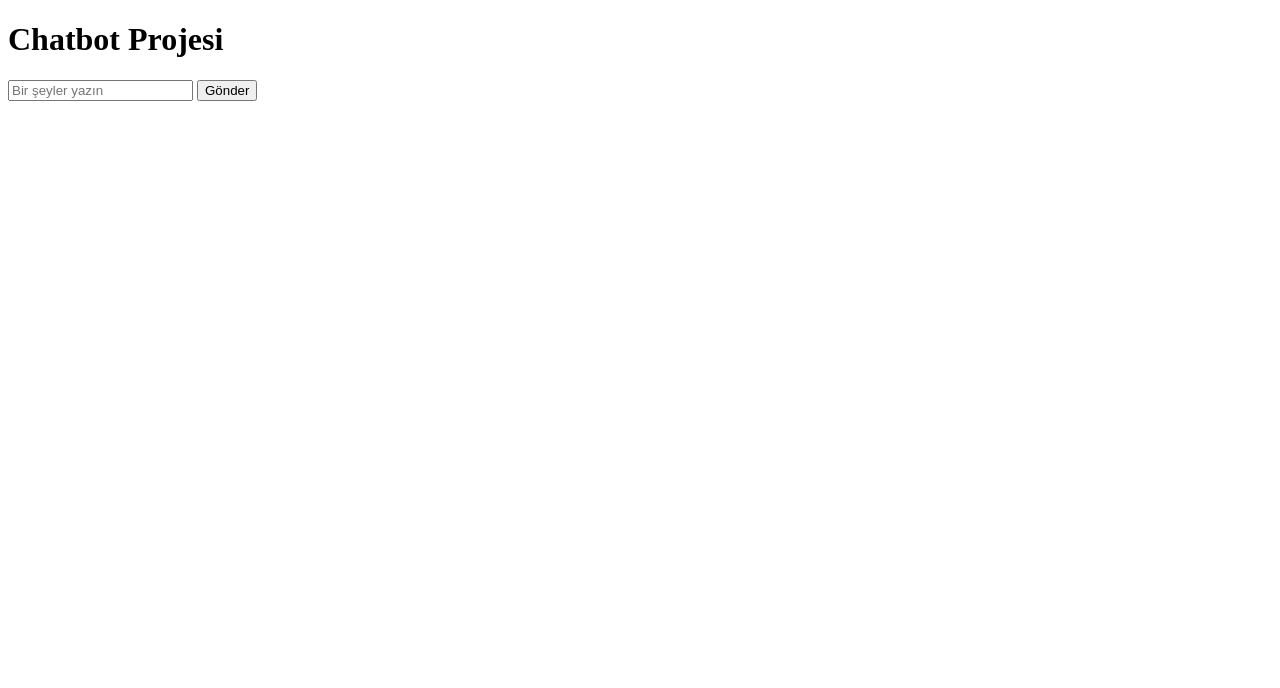
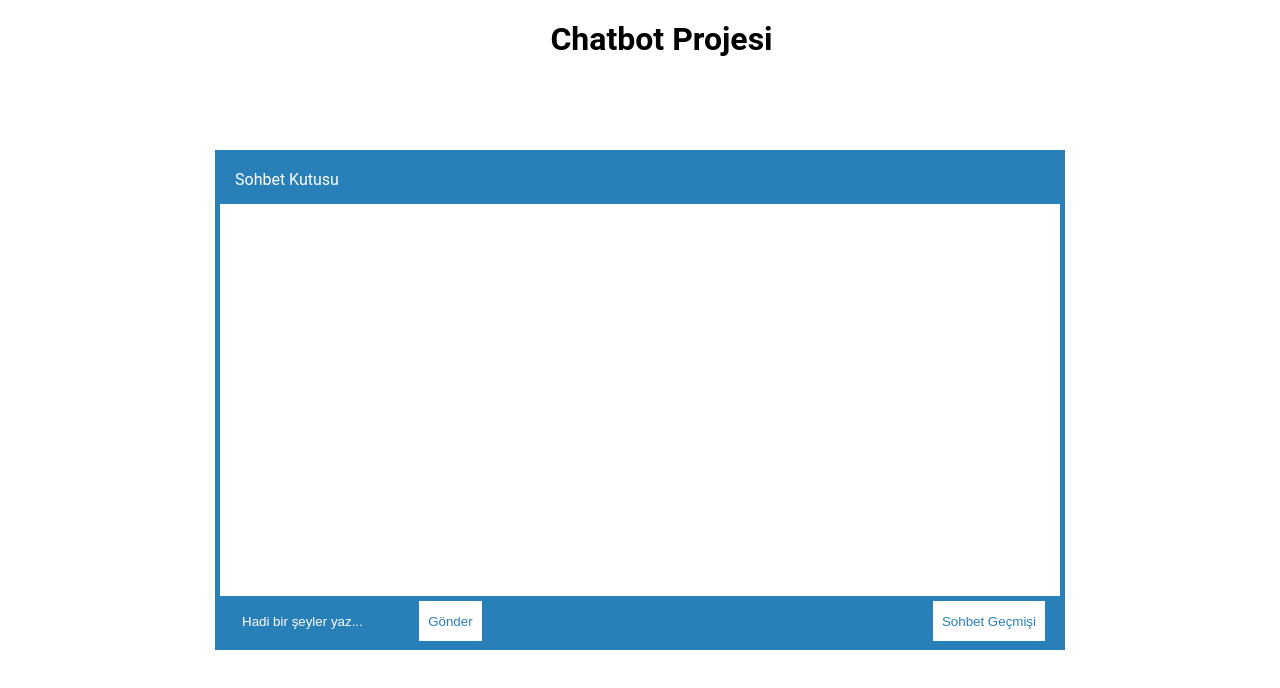
Before and after one commit to alpEr0640/chatBotWithPython, a plain HTML site: page index.html in a window 1280 px wide. Drawn offline with Linux system fonts and the light colour scheme.

Commit message:
Update index.html

```diff
--- a/index.html
+++ b/index.html
@@ -1,17 +1,136 @@
 <!DOCTYPE html>
 <html>
 <head>
-<title>Chatbot Projesi</title>
+  <style>
+   *{
+  margin: 0;
+  padding: 0;
+  box-sizing:border-box;
+  text-decoration:none;
+  list-style:none;
+}
+body{
+  font-family: 'Roboto', sans-serif;
+}
+.pencere{
+  position: absolute;
+  top:50%;
+  left:50%;
+  transform:translate(-50%,-50%);
+  border:5px solid #2980b9;
+  width:850px;
+  height:500px;
+}
+.ust{
+  padding:15px;
+  background-color:#2980b9;
+  color:white;
+}
+.icerik{
+  position: relative;
+  width:100%;
+  height:80%;
+  overflow:scroll;
+  overflow-x:hidden;
+  padding:15px;
+}
+.icerik::-webkit-scrollbar
+{
+	width: 6px;
+	background-color: #F5F5F5;
+}
+.icerik::-webkit-scrollbar-thumb
+{
+	background-color: #1abc9c;
+}
+.gonder {
+  background-color: #2980b9;
+  display: flex;
+  align-items: center;
+  justify-content: space-between;
+  padding: 0 15px;
+  height: 50px;
+}
+
+input[type="text"] {
+  background-color: #2980b9;
+  outline: 0;
+  padding: 7px;
+  border: 0;
+  width: 70%;
+  box-sizing: border-box;
+  color: white;
+}
+input[type="text"]::placeholder{
+color:white;
+
+}
+
+button {
+  background-color: white;
+  outline: 0;
+  height: 40px;
+  padding: 7px;
+  border: 0;
+  flex: 1; /* Butonların eşit genişlikte olmasını sağlar */
+  box-sizing: border-box;
+  color: #2980b9;
+  cursor: pointer;
+  border: 2px solid white;
+  transition: 0.4s;
+}
+
+button:hover {
+  color: white;
+  background-color: #2980b9;
+}
+p{
+  padding:10px;
+  background-color:#EDEEF1;
+  margin-top: 5px;
+  margin-bottom: 10px;
+  color:#222;
+  border-radius:5px;
+  word-wrap: break-word;
+  line-height:25px;
+}
+    .btnn{
+    margin-right:5px
+    }
+      h1{
+  position: absolute;
+  left: 43%;
+  top: 20px;
+}
+  </style>
+
+  <title>Chatbot Projesi</title>
 
 </head>
 <body>
 
+<h1>Chatbot Projesi</h1>
 
-    <h1>Chatbot Projesi</h1>
-    <form method="POST" action="/chat" >
-        <input type="text" name="user_input" placeholder="Bir şeyler yazın" class="text">
-        <input type="submit" value="Gönder">
+  <div class="pencere">
+    <div class="ust">
+      Sohbet Kutusu
+    </div>
+    <div class="icerik" id="icerik">
+    </div>
+    <div class="gonder">
 
-    </form>
+       <form method="POST" action="/chat" >
+       <input id="mesaj" type="text" name="user_input" placeholder="Hadi bir şeyler yaz...">
+      <button id="gonderButton" type="submit">Gönder</button>
+        </form>
+    <form method="post" action="/history">
+         <button  type="submit">Sohbet Geçmişi</button>
+      </form>
+
+    </div>
+  </div>
+
+
+
 </body>
 </html>
```
